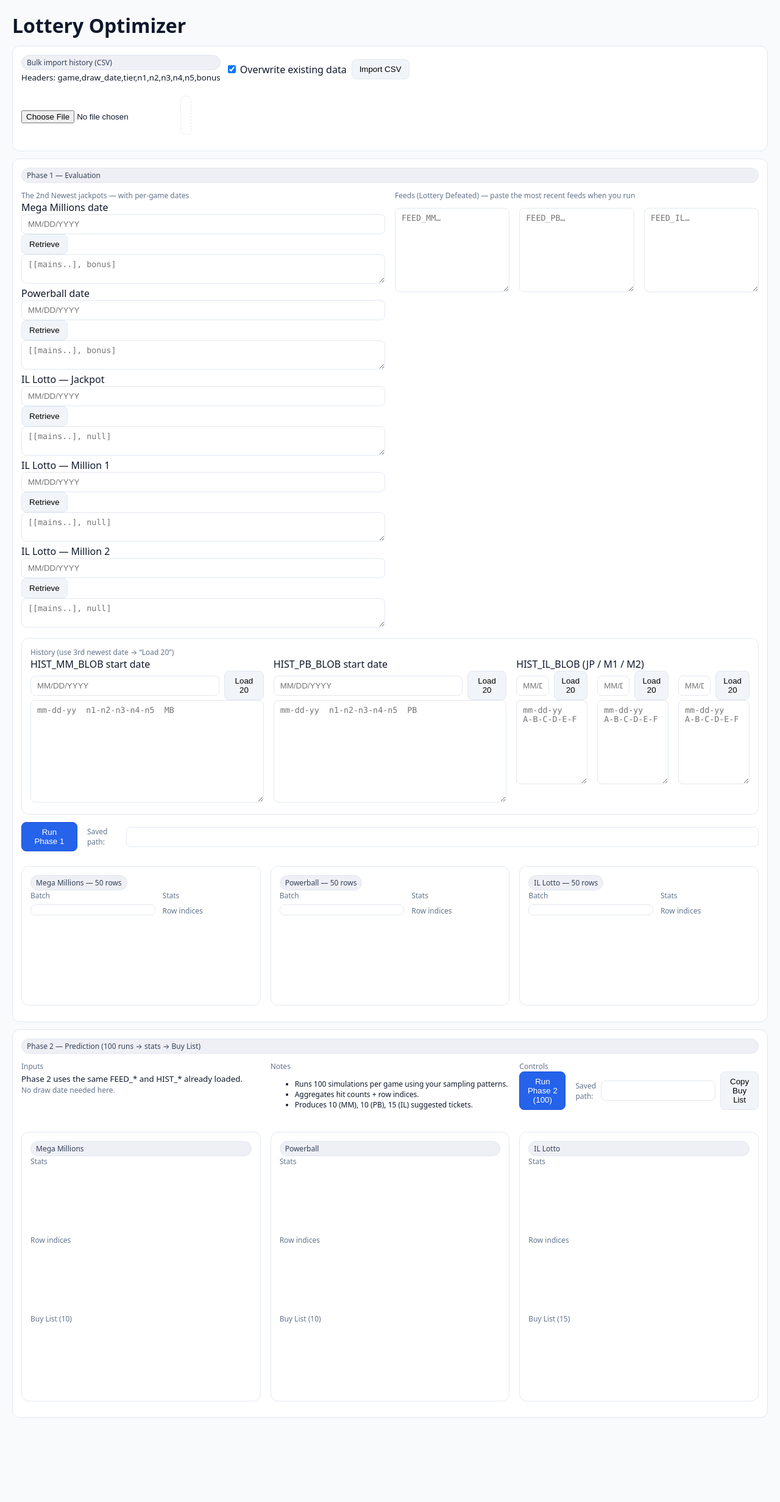
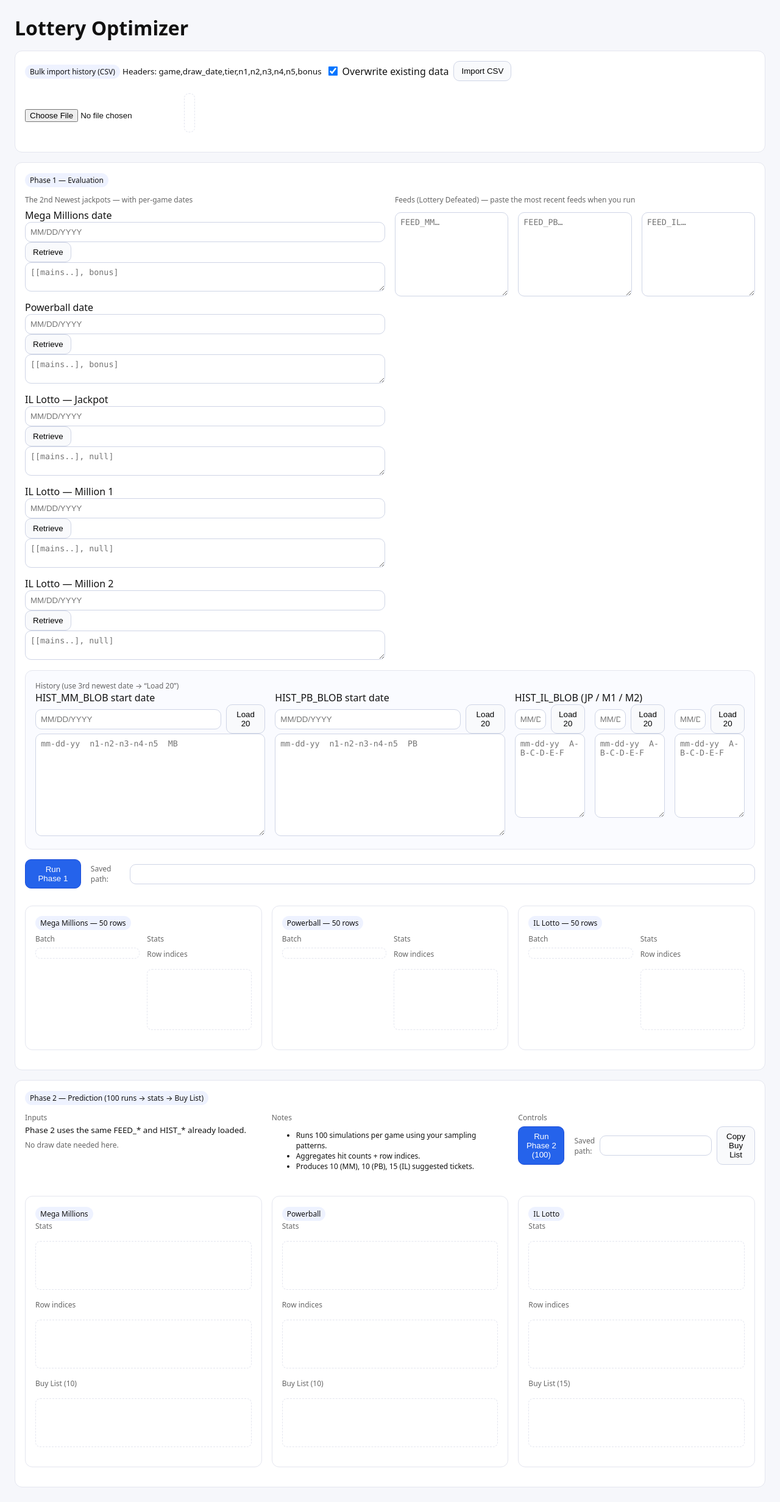
Before and after one commit to lettiehsu/lottery-optimizer, a Flask app: page / in a window 1280 px wide. Shown: the whole page at 61% size. Before the commit the page ends 2325 px from the top, so only its background shows below. Run offline with Flask 3, Linux system fonts and the light colour scheme.

Commit message:
Update styles.css

```diff
--- a/static/styles.css
+++ b/static/styles.css
@@ -1,59 +1,44 @@
 :root{
-  --bg:#f8fafc;
-  --card:#ffffff;
-  --text:#0f172a;
-  --muted:#64748b;
-  --line:#e2e8f0;
-  --primary:#2563eb;
-  --primary-600:#1d4ed8;
-  --ok:#16a34a;
-  --warn:#f59e0b;
-  --err:#dc2626;
+  --bg:#f6f7fb; --fg:#111; --muted:#666; --card:#fff;
+  --border:#e4e6ef; --pill:#eef2ff; --primary:#2563eb; --primary-2:#1d4ed8;
+  --ok:#e6f7ef; --okb:#8bd9b4; --err:#fff2f2; --errb:#ffb8b8;
 }
 *{box-sizing:border-box}
-body{font-family: system-ui,-apple-system,Segoe UI,Roboto,Arial,sans-serif; margin:20px; color:var(--text); background:var(--bg);}
-h1{margin:0 0 12px;}
-.row{display:flex; gap:8px; align-items:center; flex-wrap:wrap;}
-.inline{display:flex; align-items:center; gap:8px}
-.right{margin-left:auto}
-.small{font-size:12px}
+body{font-family:system-ui,-apple-system,Segoe UI,Roboto,Arial,sans-serif;margin:24px;background:var(--bg);color:var(--fg)}
+h1{margin:0 0 12px 0}
+.card{background:var(--card);border:1px solid var(--border);border-radius:12px;padding:16px;margin:16px 0}
+.card.subtle{background:#fafbff}
+.inline{display:flex;align-items:center;gap:8px}
+.row{display:flex;gap:8px;align-items:center}
+.grid{display:grid;gap:16px}
+.grid-2{grid-template-columns:1fr 1fr}
+.grid-3{grid-template-columns:1fr 1fr 1fr}
+.two-col{display:grid;grid-template-columns:1fr 1fr;gap:12px}
+.field{margin-top:10px}
+.mt{margin-top:12px}
+.mt-6{margin-top:6px}
 .tiny{font-size:12px}
 .muted{color:var(--muted)}
-.mt{margin-top:12px}
+.mono{font-family:ui-monospace,SFMono-Regular,Menlo,Consolas,monospace}
+.batch{max-height:240px;overflow:auto;border:1px dashed var(--border);border-radius:8px;padding:8px;margin:6px 0}
+pre{background:#fff;border:1px dashed var(--border);border-radius:8px;padding:8px;white-space:pre-wrap}
+textarea,input[type=text]{width:100%;padding:8px;border:1px solid #cfd5e6;border-radius:10px;background:#fff}
+.btn{padding:8px 12px;border:1px solid #cfd5e6;border-radius:10px;background:#f9fafc;cursor:pointer}
+.btn:hover{background:#f1f5ff}
+.btn.primary{background:var(--primary);border-color:var(--primary-2);color:#fff}
+.btn.primary:hover{background:#1e50db}
+.btn.busy{opacity:.7;cursor:progress}
+.pill{display:inline-block;background:var(--pill);border-radius:999px;padding:3px 8px;font-size:12px}
+.switch{display:flex;align-items:center;gap:6px}
+.switch input{transform:scale(1.2)}
+.log{white-space:pre-wrap;padding:8px;border-radius:8px;border:1px dashed var(--border);margin-top:8px;background:#fff}
+.log.ok{background:var(--ok);border-color:var(--okb)}
+.log.err{background:var(--err);border-color:var(--errb)}
+.statline .chip{display:inline-block;background:#eef; border:1px solid #cde; border-radius:999px; padding:2px 6px; margin-right:6px}
 
-.card{background:var(--card); border:1px solid var(--line); border-radius:12px; padding:14px; margin:12px 0;}
-.card.subtle{background:#fff;}
-.grid{display:grid; gap:16px}
-.grid-2{grid-template-columns:1fr 1fr}
-.grid-3{grid-template-columns:1fr 1fr 1fr}
-.grid .compact .row{margin-bottom:6px}
-
-textarea, input[type=text]{width:100%; padding:8px 10px; border:1px solid var(--line); border-radius:8px; background:#fff; color:var(--text);}
-textarea.mono, .mono{font-family: ui-monospace,SFMono-Regular,Menlo,Consolas,monospace;}
-
-.btn{padding:8px 12px; border-radius:8px; border:1px solid var(--line); background:#f1f5f9; cursor:pointer}
-.btn.primary{background:var(--primary); color:#fff; border-color:var(--primary-600)}
-.btn.busy{opacity:0.7; cursor:wait}
-.pressed{transform:translateY(1px);}
-
-.pill{background:#efeff6; color:#334155; border:1px solid var(--line); padding:3px 8px; border-radius:999px; font-size:12px}
-.pill.success{background:#ecfdf5; color:#065f46; border-color:#a7f3d0}
-
-.log{white-space:pre-wrap; border:1px dashed var(--line); border-radius:8px; padding:8px; margin-top:8px; font-size:12px}
-.log.ok{background:#f0f9ff; border-color:#bae6fd}
-.log.err{background:#fff1f2; border-color:#fecdd3}
-
-.batch{max-height:260px; overflow:auto; border:1px solid var(--line); border-radius:8px; padding:8px 12px; background:#fff; margin:6px 0}
-.statline{display:flex; flex-wrap:wrap; gap:6px; margin-bottom:6px}
-.chip{background:#eef2ff; border:1px solid #c7d2fe; color:#1e3a8a; padding:2px 6px; border-radius:999px; font-size:12px}
-
-.toast{position:fixed; bottom:16px; left:50%; transform:translateX(-50%); background:#111827; color:#fff; padding:8px 12px; border-radius:8px; box-shadow:0 6px 24px rgba(0,0,0,.2)}
-.toast.ok{background:#065f46}
-.toast.warn{background:#92400e}
-.toast.error{background:#7f1d1d}
-
-.two-col{display:grid; grid-template-columns:1.4fr 1fr; gap:12px}
-@media (max-width:1100px){
-  .grid-3{grid-template-columns:1fr}
-  .two-col{grid-template-columns:1fr}
-}
+.toast{position:fixed;left:50%;transform:translateX(-50%) scale(.98);bottom:20px;background:#222;color:#fff;padding:8px 12px;border-radius:10px;opacity:0;transition:.25s}
+.toast.show{opacity:1;transform:translateX(-50%) scale(1)}
+.toast.ok{background:#2563eb}
+.toast.warn{background:#ff8f00}
+.toast.error{background:#cc2d2d}
+.right{margin-left:auto}
```
